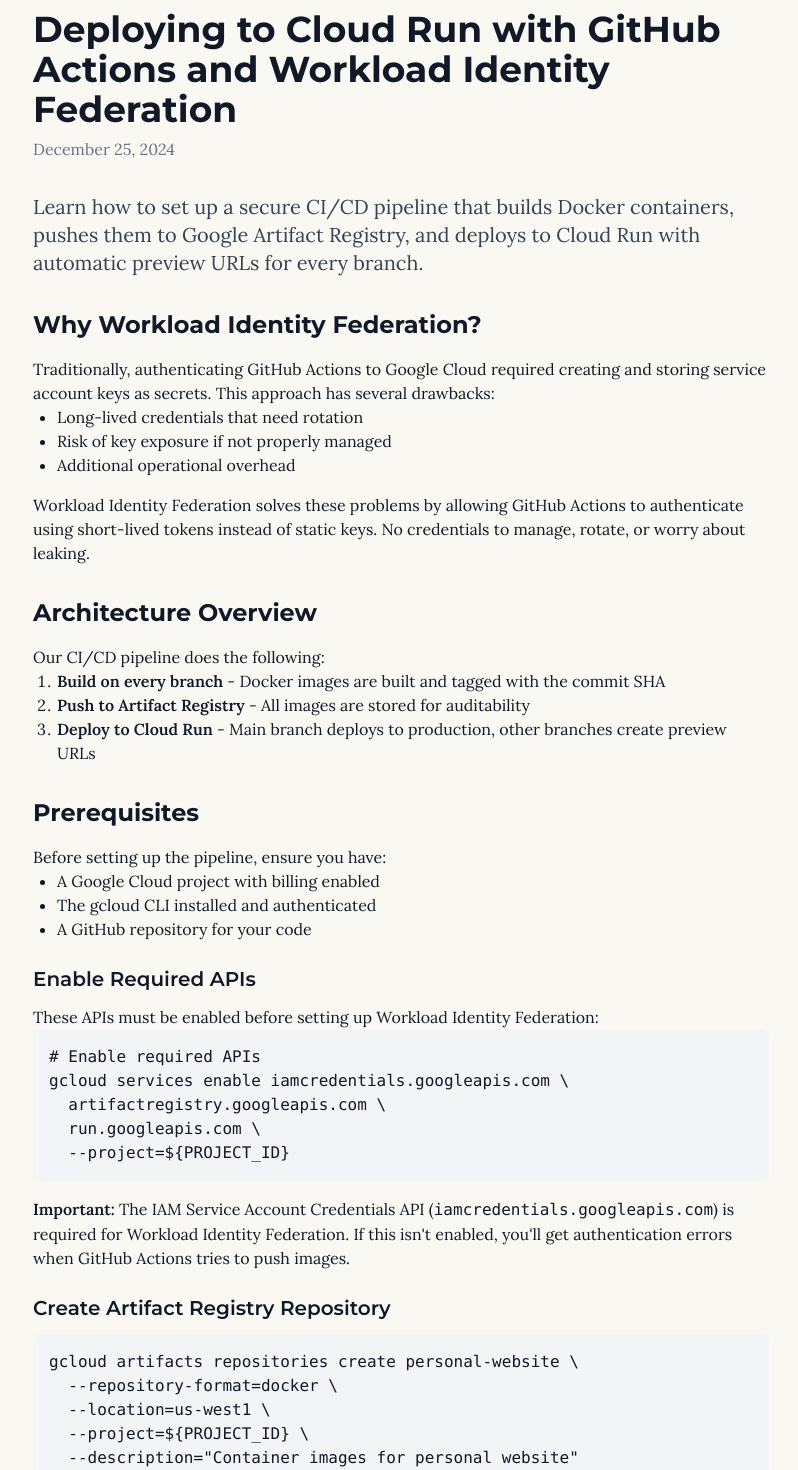
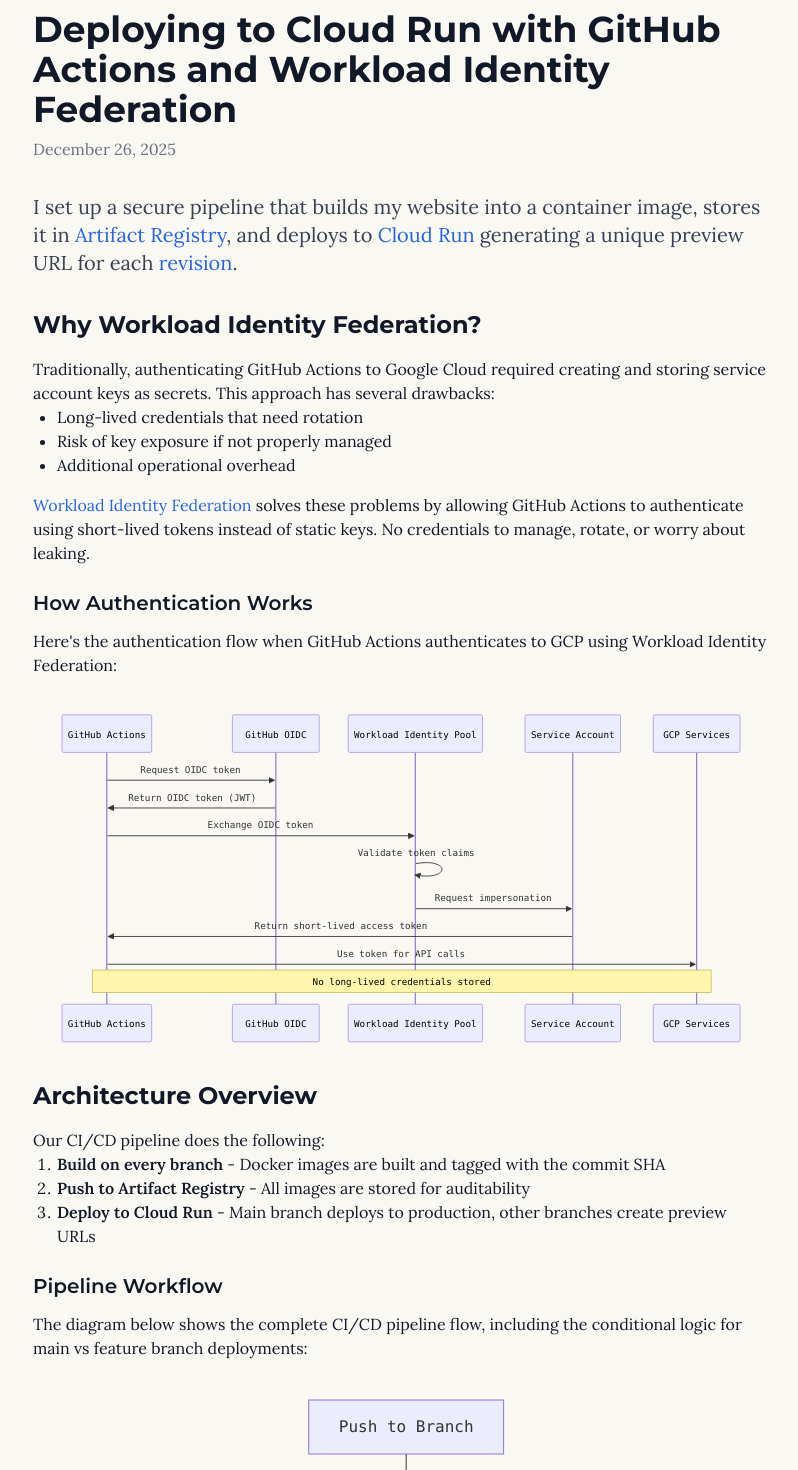
Before and after one commit to gallaglo/personal-website, a Next.js app: page /blog/github-actions-cloud-run in a window 1280 px wide. Shown: the part 100-1570 px from the top of the page, without its empty margins (239-1037 px from the left). Built offline with nearby package versions, Linux system fonts and the light colour scheme.

Commit message:
First blog post (#4)
* add diagrams and update wording of first blog post

* reword blog post with more informal tone

* update name of GHA job

* update blog description

* update readme with GHA instructions

```diff
--- a/app/blog/github-actions-cloud-run/page.tsx
+++ b/app/blog/github-actions-cloud-run/page.tsx
@@ -1,3 +1,5 @@
+import Mermaid from '@/components/mermaid';
+
 export default function BlogPost() {
   return (
     <article className="prose prose-gray max-w-none">
@@ -5,13 +7,12 @@
         <h1 className="text-4xl font-bold mb-2 font-sans">
           Deploying to Cloud Run with GitHub Actions and Workload Identity Federation
         </h1>
-        <time className="text-gray-500">December 25, 2024</time>
+        <time className="text-gray-500">December 26, 2025</time>
       </header>
 
       <p className="lead text-xl text-gray-700 mb-6">
-        Learn how to set up a secure CI/CD pipeline that builds Docker containers,
-        pushes them to Google Artifact Registry, and deploys to Cloud Run with
-        automatic preview URLs for every branch.
+        I set up a secure pipeline that builds my website into a container image, stores it in <a href="https://cloud.google.com/artifact-registry" className="text-blue-600 hover:underline">Artifact Registry</a>,
+        and deploys to <a href="https://cloud.google.com/run" className="text-blue-600 hover:underline">Cloud Run</a> generating a unique preview URL for each <a href="https://docs.cloud.google.com/run/docs/managing/revisions" className="text-blue-600 hover:underline">revision</a>.
       </p>
 
       <h2 className="text-2xl font-bold mt-8 mb-4 font-sans">Why Workload Identity Federation?</h2>
@@ -25,10 +26,30 @@
         <li>Additional operational overhead</li>
       </ul>
       <p>
-        Workload Identity Federation solves these problems by allowing GitHub Actions
+        <a href="https://docs.cloud.google.com/iam/docs/workload-identity-federation" className="text-blue-600 hover:underline">Workload Identity Federation</a> solves these problems by allowing GitHub Actions
         to authenticate using short-lived tokens instead of static keys. No credentials
         to manage, rotate, or worry about leaking.
       </p>
+
+      <h3 className="text-xl font-semibold mt-6 mb-3 font-sans">How Authentication Works</h3>
+      <p className="mb-4">
+        Here's the authentication flow when GitHub Actions authenticates to GCP using Workload Identity Federation:
+      </p>
+      <Mermaid chart={`sequenceDiagram
+    participant GHA as GitHub Actions
+    participant GitHub as GitHub OIDC
+    participant WIF as Workload Identity Pool
+    participant SA as Service Account
+    participant GCP as GCP Services
+
+    GHA->>GitHub: Request OIDC token
+    GitHub->>GHA: Return OIDC token (JWT)
+    GHA->>WIF: Exchange OIDC token
+    WIF->>WIF: Validate token claims
+    WIF->>SA: Request impersonation
+    SA->>GHA: Return short-lived access token
+    GHA->>GCP: Use token for API calls
+    Note over GHA,GCP: No long-lived credentials stored`} />
 
       <h2 className="text-2xl font-bold mt-8 mb-4 font-sans">Architecture Overview</h2>
       <p>Our CI/CD pipeline does the following:</p>
@@ -37,6 +58,35 @@
         <li><strong>Push to Artifact Registry</strong> - All images are stored for auditability</li>
         <li><strong>Deploy to Cloud Run</strong> - Main branch deploys to production, other branches create preview URLs</li>
       </ol>
+
+      <h3 className="text-xl font-semibold mt-6 mb-3 font-sans">Pipeline Workflow</h3>
+      <p className="mb-4">
+        The diagram below shows the complete CI/CD pipeline flow, including the conditional logic for main vs feature branch deployments:
+      </p>
+      <Mermaid chart={`flowchart TD
+    A[Push to Branch] --> B[Checkout Code]
+    B --> C[Authenticate via WIF]
+    C --> D[Build Docker Image]
+    D --> E[Tag with Commit SHA]
+    E --> F[Push to Artifact Registry]
+    F --> G{Is Main Branch?}
+    G -->|Yes| H[Tag as :latest]
+    G -->|No| I[Use SHA tag only]
+    H --> J[Deploy to Cloud Run]
+    I --> K[Deploy with --no-traffic]
+    J --> L[Receives Production Traffic]
+    K --> M[Preview URL Created]
+    M --> N[https://branch-name---service.run.app]
+    L --> O[https://service.run.app]
+
+    style G fill:#f9f,stroke:#333,stroke-width:2px
+    style L fill:#9f9,stroke:#333,stroke-width:2px
+    style M fill:#99f,stroke:#333,stroke-width:2px`} />
+
+      <p className="mt-6 p-4 bg-blue-50 border-l-4 border-blue-500 text-gray-700">
+        <strong>Note:</strong> Enterprise applications typically separate Continuous Integration (CI) and Continuous Deployment (CD) by building once and promoting the same image across environments.
+        For my personal site, combining build and deploy in one workflow is simpler and sufficient.
+      </p>
 
       <h2 className="text-2xl font-bold mt-8 mb-4 font-sans">Prerequisites</h2>
       <p>Before setting up the pipeline, ensure you have:</p>
@@ -207,36 +257,15 @@
         After the initial deployment, branch previews will work correctly.
       </p>
 
-      <h3 className="text-xl font-semibold mt-6 mb-3 font-sans">Issue: "Unauthenticated request" errors</h3>
-      <p className="mb-4">
-        <strong>Solution:</strong> Verify your GitHub secrets are correct, especially <code>WIF_PROVIDER</code>.
-        The provider path should use your project <em>number</em> (not ID) and look like:
-      </p>
-      <pre className="bg-gray-100 p-4 rounded-lg overflow-x-auto mb-4">
-        <code>{`projects/PROJECT_NUMBER/locations/global/workloadIdentityPools/github-pool/providers/github-provider`}</code>
-      </pre>
-
-      <h3 className="text-xl font-semibold mt-6 mb-3 font-sans">Issue: Docker build fails copying public directory</h3>
-      <p className="mb-4">
-        <strong>Solution:</strong> Next.js expects a <code>public/</code> directory when using standalone output.
-        Create an empty directory if you don't have static assets yet:
-      </p>
-      <pre className="bg-gray-100 p-4 rounded-lg overflow-x-auto mb-4">
-        <code>{`mkdir -p public && touch public/.gitkeep`}</code>
-      </pre>
-
       <h2 className="text-2xl font-bold mt-8 mb-4 font-sans">Conclusion</h2>
       <p>
-        This setup provides a secure, automated deployment pipeline with preview URLs
-        for every branch. Workload Identity Federation eliminates the need to manage
-        service account keys, while Cloud Run's revision URLs make it easy to test
-        changes before they hit production.
+        I've been really happy with this setup. Having preview URLs for every branch has made it so much easier to catch issues before publishing,
+        and not having to worry about rotating service account keys is a huge relief. The initial setup took some trial and error (especially that IAM Credentials API gotcha!),
+        but now that it's running, deployments just work.
       </p>
       <p className="mt-4">
-        The combination of GitHub Actions, Workload Identity Federation, and Cloud Run
-        creates a modern, secure CI/CD pipeline that scales with your team. While there
-        are a few setup steps and potential gotchas, once configured, it provides a
-        seamless deployment experience.
+        If you're deploying containerized apps to GCP, I'd definitely recommend going this route. The security benefits alone make it worth the effort,
+        and the preview URL workflow has genuinely improved how I work on this site.
       </p>
     </article>
   );
--- a/app/blog/page.tsx
+++ b/app/blog/page.tsx
@@ -2,9 +2,9 @@
   const posts = [
     {
       title: "Deploying to Cloud Run with GitHub Actions and Workload Identity Federation",
-      date: "2025-12-26",
+      date: "12/26/2025",
       slug: "github-actions-cloud-run",
-      excerpt: "Learn how to set up a secure CI/CD pipeline that builds Docker containers, pushes them to Google Artifact Registry, and deploys to Cloud Run with automatic preview URLs for every branch.",
+      excerpt: "How I built a secure, automated pipeline for deploying my site to Cloud Run, featuring branch preview URLs and keyless authentication.",
     },
   ];
 
--- /dev/null
+++ b/components/mermaid.tsx
@@ -0,0 +1,48 @@
+'use client';
+
+import { useEffect, useRef } from 'react';
+import mermaid from 'mermaid';
+
+interface MermaidProps {
+  chart: string;
+  className?: string;
+}
+
+export default function Mermaid({ chart, className = '' }: MermaidProps) {
+  const containerRef = useRef<HTMLDivElement>(null);
+  const initialized = useRef(false);
+
+  useEffect(() => {
+    if (!initialized.current) {
+      mermaid.initialize({
+        startOnLoad: false,
+        theme: 'default',
+        securityLevel: 'loose',
+        fontFamily: 'ui-monospace, SFMono-Regular, Menlo, Monaco, Consolas, monospace',
+      });
+      initialized.current = true;
+    }
+
+    const renderDiagram = async () => {
+      if (containerRef.current) {
+        try {
+          const id = `mermaid-${Math.random().toString(36).substr(2, 9)}`;
+          const { svg } = await mermaid.render(id, chart);
+          containerRef.current.innerHTML = svg;
+        } catch (error) {
+          console.error('Mermaid rendering error:', error);
+          containerRef.current.innerHTML = `<pre class="text-red-600">Error rendering diagram</pre>`;
+        }
+      }
+    };
+
+    renderDiagram();
+  }, [chart]);
+
+  return (
+    <div
+      ref={containerRef}
+      className={`my-8 flex justify-center overflow-x-auto ${className}`}
+    />
+  );
+}
--- a/package.json
+++ b/package.json
@@ -16,6 +16,7 @@
     "class-variance-authority": "^0.7.1",
     "clsx": "^2.1.1",
     "lucide-react": "^0.562.0",
+    "mermaid": "^11.12.2",
     "next": "^16.1.1",
     "nodemailer": "^7.0.12",
     "react": "^19.2.3",
```
Also changed, not shown: 2 other files (tests, documents, lock files or other folders).
